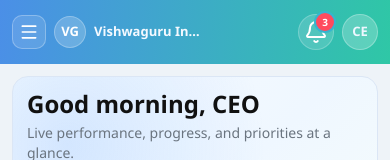
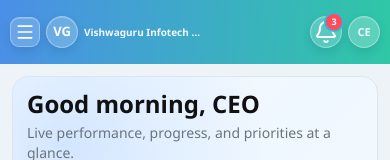
Before and after one commit to Tanu123T/CEODashboard, a React (Vite) app in the folder ceodashboard/: page / in a window 390 px wide. Shown: the top 160 px of the page. Built offline with nearby package versions, Linux system fonts and the light colour scheme.

Commit message:
device responsive

```diff
--- a/ceodashboard/src/App.css
+++ b/ceodashboard/src/App.css
@@ -41,15 +41,20 @@
 
 .main-content {
   flex: 1;
-  margin-left: 260px;
+  margin-left: 0;
   overflow-y: auto;
   overflow-x: hidden;
   padding: 14px 16px;
-  width: calc(100% - 260px);
+  width: 100%;
   box-sizing: border-box;
   background: #eef3f8;
   display: grid;
   gap: 12px;
+}
+
+.app-container.sidebar-open .main-content {
+  margin-left: 260px;
+  width: calc(100% - 260px);
 }
 
 .main-content-view {
@@ -108,6 +113,11 @@
     padding: 12px;
   }
 
+  .app-container.sidebar-open .main-content {
+    margin-left: 0;
+    width: 100%;
+  }
+
   .sidebar-overlay {
     position: fixed;
     top: 58px;
--- a/ceodashboard/src/components/Header/Header.css
+++ b/ceodashboard/src/components/Header/Header.css
@@ -24,14 +24,16 @@
     display:none;
     align-items:center;
     justify-content:center;
-    width:32px;
-    height:32px;
-    border:1px solid rgba(255,255,255,0.28);
-    border-radius:10px;
-    background:rgba(255,255,255,0.12);
+    width:30px;
+    height:30px;
+    border:1px solid rgba(255,255,255,0.34);
+    border-radius:999px;
+    background:rgba(255,255,255,0.18);
     color:white;
     cursor:pointer;
     padding:0;
+    box-shadow: inset 0 1px 0 rgba(255,255,255,0.2), 0 4px 10px rgba(12, 34, 62, 0.12);
+    backdrop-filter: blur(2px);
 }
 
 .menu-toggle:hover{
@@ -40,31 +42,36 @@
 }
 
 .close-chip{
-    width:32px;
-    height:32px;
-    border:1px solid rgba(255,255,255,0.18);
-    border-radius:12px;
-    background:rgba(255,255,255,0.16);
+    width:30px;
+    height:30px;
+    border:1px solid rgba(255,255,255,0.34);
+    border-radius:999px;
+    background:rgba(255,255,255,0.18);
     color:#e9f3ff;
     display:inline-flex;
     align-items:center;
     justify-content:center;
     padding:0;
     cursor:pointer;
+    box-shadow: inset 0 1px 0 rgba(255,255,255,0.2), 0 4px 10px rgba(12, 34, 62, 0.12);
+    backdrop-filter: blur(2px);
 }
 
 .logo-box{
-    width:34px;
-    height:34px;
+    width:30px;
+    height:30px;
     background:rgba(255,255,255,0.2);
     color:#ffffff;
     display:flex;
     align-items:center;
     justify-content:center;
-    font-weight:700;
+    font-weight:800;
+    font-size:11px;
     border-radius:50%;
-    border:1px solid rgba(255,255,255,0.26);
+    border:1px solid rgba(255,255,255,0.34);
     flex-shrink:0;
+    box-shadow: inset 0 1px 0 rgba(255,255,255,0.2), 0 4px 10px rgba(12, 34, 62, 0.12);
+    backdrop-filter: blur(2px);
 }
 
 .title-wrap{
@@ -123,22 +130,24 @@
 .header-right{
     display:flex;
     align-items:center;
-    gap:10px;
+    gap:8px;
     margin-right: 0;
     flex-shrink:0;
 }
 
 .icon-box{
-    width:34px;
-    height:34px;
+    width:30px;
+    height:30px;
     border-radius:999px;
-    background:rgba(255,255,255,0.14);
-    border:1px solid rgba(255,255,255,0.22);
+    background:rgba(255,255,255,0.18);
+    border:1px solid rgba(255,255,255,0.34);
     display:flex;
     align-items:center;
     justify-content:center;
     cursor:pointer;
     position:relative;
+    box-shadow: inset 0 1px 0 rgba(255,255,255,0.2), 0 4px 10px rgba(12, 34, 62, 0.12);
+    backdrop-filter: blur(2px);
 }
 
 /* notification badge */
@@ -165,22 +174,24 @@
     position:relative;
     display:flex;
     align-items:center;
-    gap:7px;
+    gap:5px;
     cursor:pointer;
     margin-left: 2px;
 }
 
 .avatar-chip{
-    width:34px;
-    height:34px;
+    width:30px;
+    height:30px;
     border-radius:999px;
     background:rgba(255,255,255,0.22);
-    border:1px solid rgba(255,255,255,0.28);
+    border:1px solid rgba(255,255,255,0.34);
     color:#eef7ff;
     display:grid;
     place-items:center;
-    font-size:13px;
-    font-weight:700;
+    font-size:11px;
+    font-weight:800;
+    box-shadow: inset 0 1px 0 rgba(255,255,255,0.2), 0 4px 10px rgba(12, 34, 62, 0.12);
+    backdrop-filter: blur(2px);
 }
 
 .dropdown-menu {
@@ -267,7 +278,7 @@
     }
 
     .title {
-        font-size: 15px;
+        font-size: 14px;
         max-width: 280px;
     }
 
@@ -282,12 +293,12 @@
     }
 
     .title {
+        font-size: 12px;
         max-width: 170px;
     }
 
     .header-search-wrap{
-        min-width:140px;
-        height:36px;
+        display:none;
     }
 
     .dropdown-menu {
@@ -298,12 +309,15 @@
 @media (max-width: 480px) {
     .header {
         height: 64px;
-        padding: 0 12px;
-        gap:8px;
+        padding: 0 10px;
+        gap: 6px;
     }
 
     .header-left {
-        gap: 8px;
+        gap: 6px;
+        flex: 1;
+        flex-shrink: 0;
+        min-width: 0;
     }
 
     .logo-box {
@@ -313,13 +327,28 @@
     }
 
     .menu-toggle {
-        width: 34px;
-        height: 34px;
+        width: 30px;
+        height: 30px;
+        border-radius: 9px;
+    }
+
+    .close-chip {
+        width: 30px;
+        height: 30px;
+        border-radius: 9px;
+    }
+
+    .title-wrap {
+        display: block;
+        max-width: 118px;
+        min-width: 0;
     }
 
     .title {
-        font-size: 13px;
-        max-width: 110px;
+        display: block;
+        font-size: 10px;
+        line-height: 1.1;
+        max-width: 100%;
     }
 
     .header-search-wrap{
@@ -327,14 +356,33 @@
     }
 
     .header-right {
-        gap: 8px;
+        display: flex;
+        margin-left: auto;
+        gap: 6px;
+        flex-shrink: 0;
+    }
+
+    .icon-box,
+    .avatar-chip {
+        width: 30px;
+        height: 30px;
     }
 
     .profile {
         margin-left: 0;
+        gap: 4px;
+        flex-shrink: 0;
     }
 
     .profile svg {
         display: none;
     }
+
+    .badge {
+        width: 16px;
+        height: 16px;
+        font-size: 9px;
+        top: -5px;
+        right: -3px;
+    }
 }
--- a/ceodashboard/src/modules/peopleHealth/tabs/WorkCalendar.css
+++ b/ceodashboard/src/modules/peopleHealth/tabs/WorkCalendar.css
@@ -31,7 +31,7 @@
   background: linear-gradient(180deg, #ffffff 0%, #f8fbff 100%);
 }
 
-.header-left {
+.calendar-header .header-left {
   display: flex;
   align-items: center;
   gap: 12px;
@@ -54,7 +54,7 @@
   background-color: #edf5ff;
 }
 
-.header-left h2 {
+.calendar-header .header-left h2 {
   font-size: 18px;
   font-weight: 700;
   color: #1f3d60;
@@ -62,7 +62,7 @@
   margin: 0;
 }
 
-.header-right {
+.calendar-header .header-right {
   display: flex;
   gap: 8px;
   align-items: center;
@@ -915,3 +915,101 @@
     font-size: 12px;
   }
 }
+
+@media (max-width: 768px) {
+  .work-calendar-container {
+    display: grid;
+    grid-template-columns: 1fr;
+    gap: 10px;
+    padding: 10px;
+    overflow: visible;
+  }
+
+  .work-calendar-main,
+  .calendar-sidebar {
+    width: 100%;
+    min-width: 0;
+  }
+
+  .calendar-sidebar {
+    width: auto;
+    padding: 12px;
+    margin-right: 4px;
+    max-height: none;
+    overflow: visible;
+  }
+
+  .calendar-header {
+    flex-direction: column;
+    align-items: flex-start;
+    gap: 10px;
+    padding: 12px;
+  }
+
+  .calendar-header .header-left,
+  .calendar-header .header-right {
+    width: 100%;
+  }
+
+  .calendar-header .header-right {
+    justify-content: flex-start;
+    flex-wrap: wrap;
+  }
+
+  .work-calendar-main {
+    overflow-x: auto;
+    overflow-y: hidden;
+  }
+
+  .week-header,
+  .calendar-grid {
+    min-width: 620px;
+  }
+
+  .schedule-inline-row {
+    grid-template-columns: 1fr;
+  }
+}
+
+@media (max-width: 480px) {
+  .work-calendar-container {
+    padding: 8px;
+  }
+
+  .work-calendar-main,
+  .calendar-sidebar {
+    border-radius: 14px;
+  }
+
+  .calendar-sidebar {
+    margin-right: 6px;
+  }
+
+  .calendar-header {
+    padding: 10px;
+  }
+
+  .calendar-header .header-left h2 {
+    font-size: 16px;
+    min-width: 0;
+  }
+
+  .today-button {
+    font-size: 12px;
+    padding: 6px 10px;
+  }
+
+  .view-button {
+    padding: 5px;
+  }
+
+  .week-header,
+  .calendar-grid {
+    min-width: 560px;
+  }
+
+  .selected-day-header {
+    flex-direction: column;
+    align-items: flex-start;
+  }
+}
```
